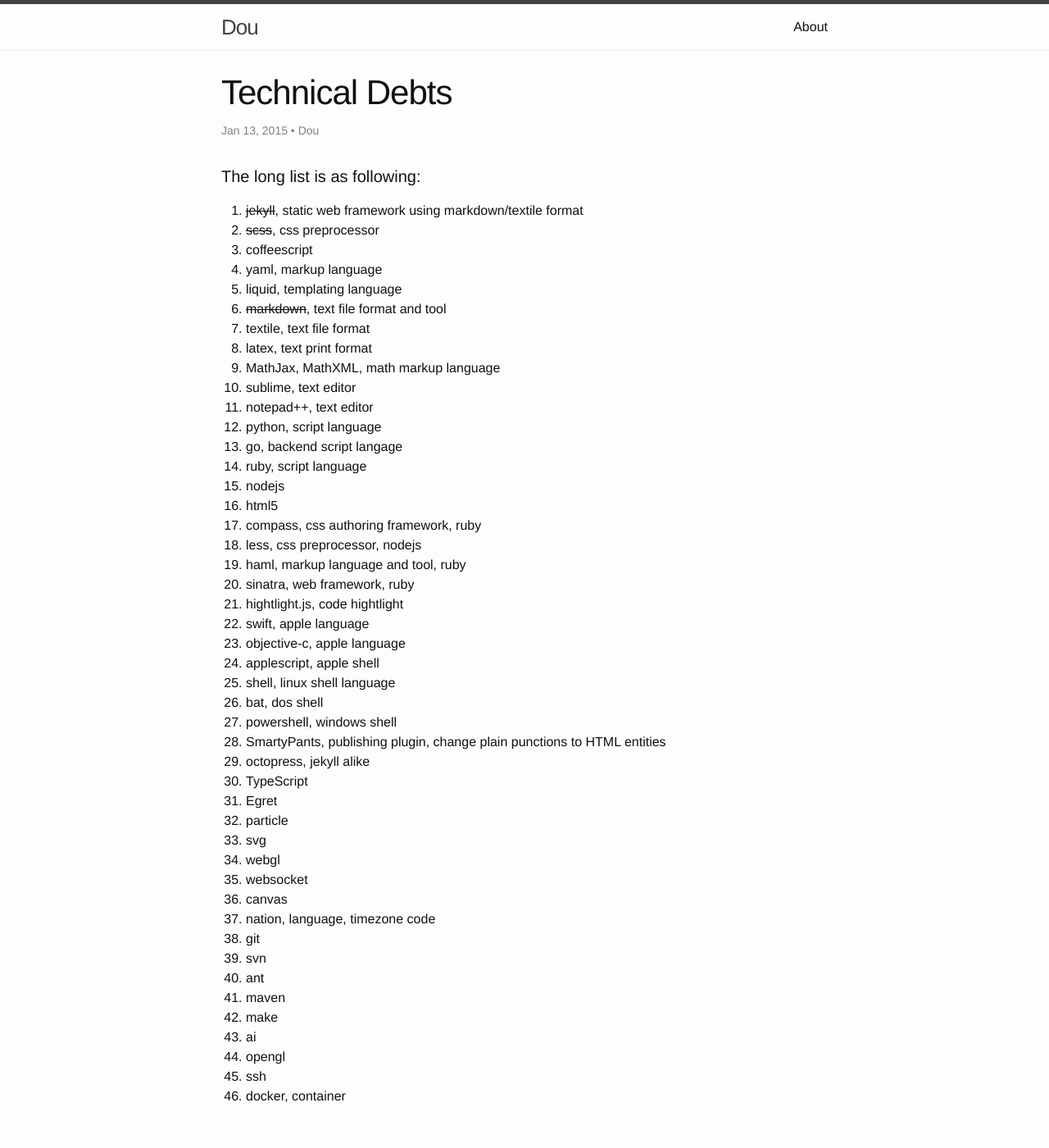
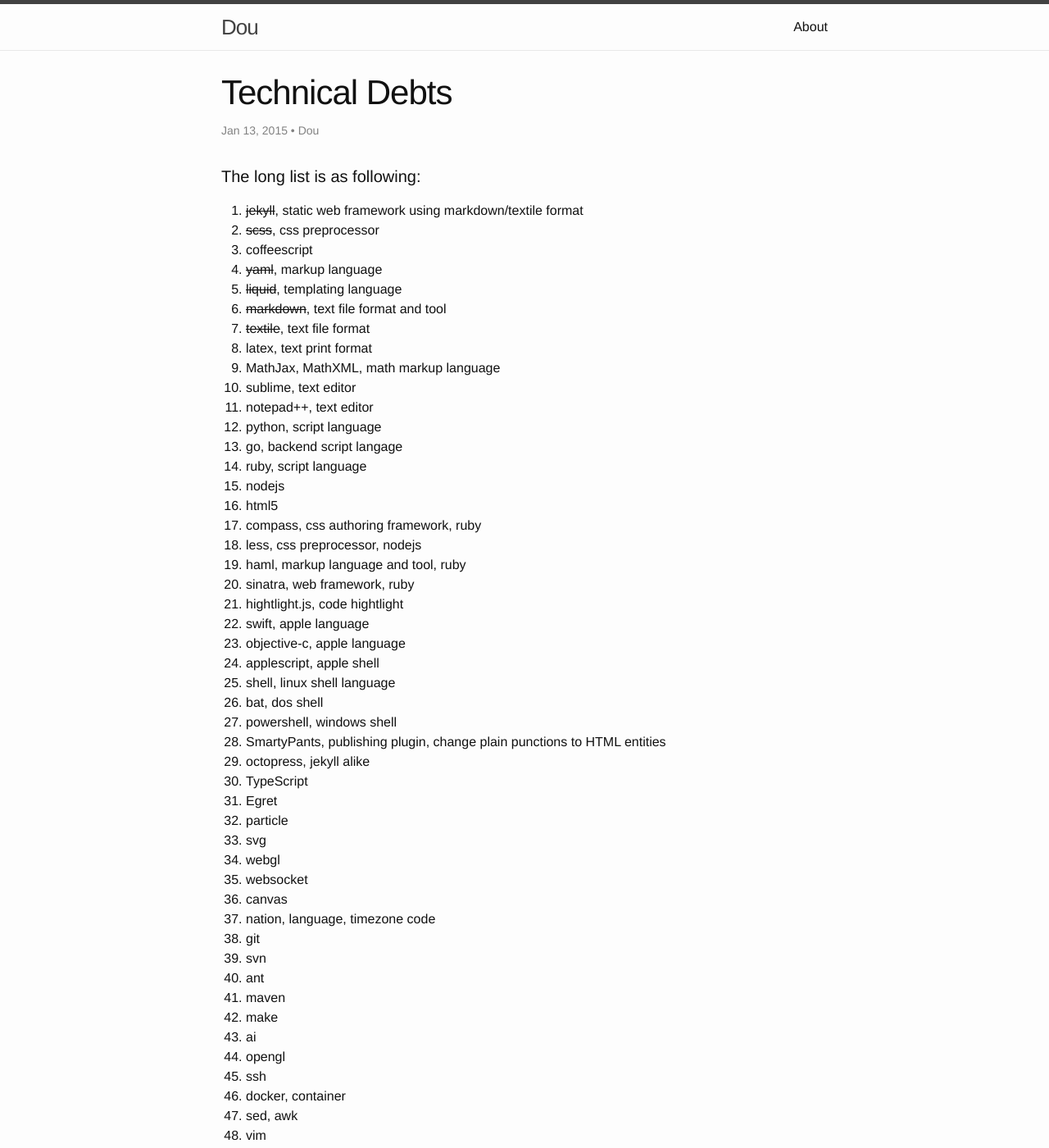
Before and after one commit to douxingxiang/hexo-blog, a Jekyll site: the page built from _posts/2015-01-13-technical-debts.md, in a window 1280 px wide and 1400 px high. Shown: the whole window at 82% size. Built offline with Jekyll 4.4.1, drawn with Linux system fonts in a browser that asks for light colours; Markdown is read by kramdown in place of the engine named in the settings; some of the changed text lies outside the part shown.

Commit message:
add linux util tools

```diff
--- a/_posts/2015-01-13-technical-debts.md
+++ b/_posts/2015-01-13-technical-debts.md
@@ -8,10 +8,10 @@
 1. ~~jekyll~~, static web framework using markdown/textile format
 2. ~~scss~~, css preprocessor
 3. coffeescript
-4. yaml, markup language
-5. liquid, templating language
+4. ~~yaml~~, markup language
+5. ~~liquid~~, templating language
 6. ~~markdown~~, text file format and tool
-7. textile, text file format
+7. ~~textile~~, text file format
 8. latex, text print format
 9. MathJax, MathXML, math markup language
 10. sublime, text editor
@@ -51,3 +51,8 @@
 44. opengl
 45. ssh
 46. docker, container
+47. sed, awk
+48. vim
+49. textmate
+50. apt-get, homebrew, gem, pip, npm
+51. charset, encoding, language codes
```
